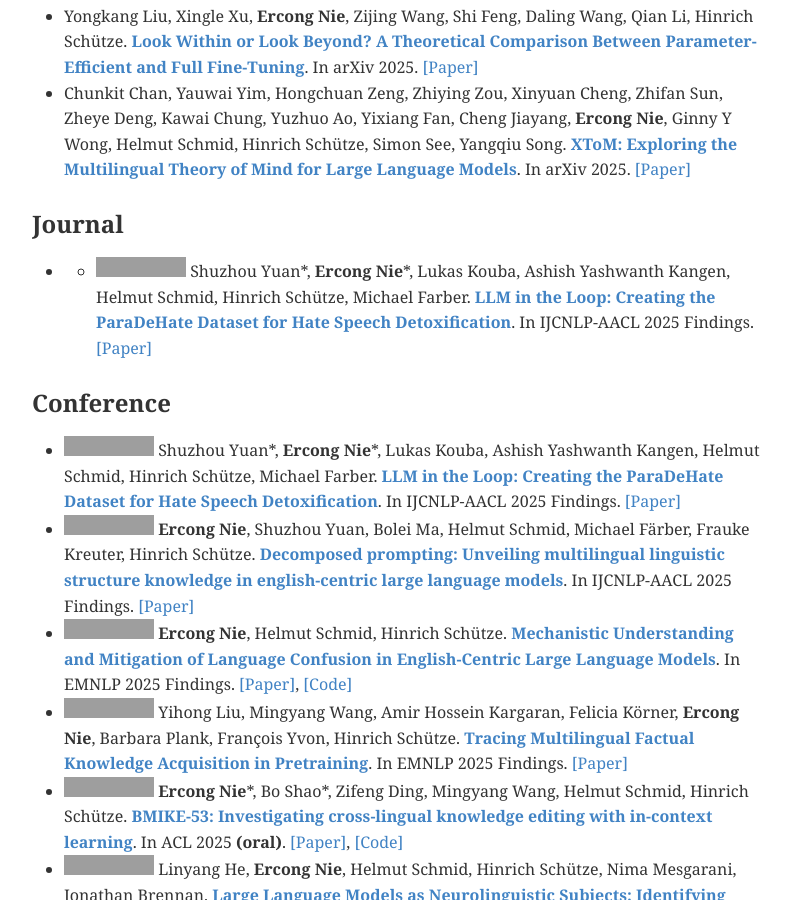
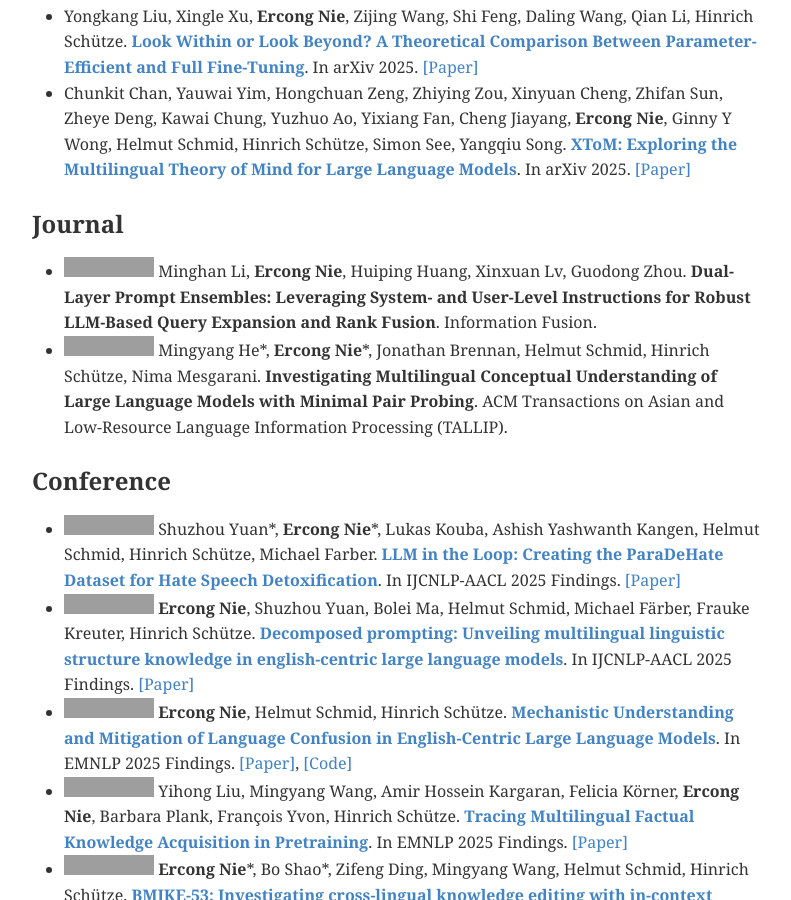
Before and after one commit to ercong21/ercong21.github.io, a Jekyll site: the page built from pages/publications.md, in a window 1280 px wide and 900 px high, scrolled down 625 px. Shown: the whole window, without its empty margins (118-909 px from the left). Built offline with Jekyll 4.4.1, drawn with Linux system fonts in a browser that asks for light colours; grey boxes are pictures that could not be loaded.

Commit message:
update pubs

```diff
--- a/pages/publications.md
+++ b/pages/publications.md
@@ -15,7 +15,8 @@ permalink: /publications/
 - Chunkit Chan, Yauwai Yim, Hongchuan Zeng, Zhiying Zou, Xinyuan Cheng, Zhifan Sun, Zheye Deng, Kawai Chung, Yuzhuo Ao, Yixiang Fan, Cheng Jiayang, **Ercong Nie**, Ginny Y Wong, Helmut Schmid, Hinrich Schütze, Simon See, Yangqiu Song. [**XToM: Exploring the Multilingual Theory of Mind for Large Language Models**](https://arxiv.org/pdf/2506.02461). In arXiv 2025. [[Paper]](https://arxiv.org/pdf/2506.02461)
 
 ### Journal
-- - ![IF-15.5](https://img.shields.io/badge/IF-15.5-red) Shuzhou Yuan*, **Ercong Nie**\*, Lukas Kouba, Ashish Yashwanth Kangen, Helmut Schmid, Hinrich Schütze, Michael Farber. [**LLM in the Loop: Creating the ParaDeHate Dataset for Hate Speech Detoxification**](https://arxiv.org/pdf/2506.01484). In IJCNLP-AACL 2025 Findings. [[Paper]](https://arxiv.org/pdf/2506.01484)
+- ![IF-15.5](https://img.shields.io/badge/IF-15.5-red) Minghan Li, **Ercong Nie**, Huiping Huang, Xinxuan Lv, Guodong Zhou. **Dual-Layer Prompt Ensembles: Leveraging System- and User-Level Instructions for Robust LLM-Based Query Expansion and Rank Fusion**. Information Fusion.
+- ![IF-2.0](https://img.shields.io/badge/IF-15.5-red) Mingyang He*, **Ercong Nie**\*, Jonathan Brennan, Helmut Schmid, Hinrich Schütze, Nima Mesgarani. **Investigating Multilingual Conceptual Understanding of Large Language Models with Minimal Pair Probing**. ACM Transactions on Asian and Low-Resource Language Information Processing (TALLIP).
 
 ### Conference
 - ![IJCNLP-AACL’25](https://img.shields.io/badge/IJCNLP--AACL-2025-blue) Shuzhou Yuan*, **Ercong Nie**\*, Lukas Kouba, Ashish Yashwanth Kangen, Helmut Schmid, Hinrich Schütze, Michael Farber. [**LLM in the Loop: Creating the ParaDeHate Dataset for Hate Speech Detoxification**](https://arxiv.org/pdf/2506.01484). In IJCNLP-AACL 2025 Findings. [[Paper]](https://arxiv.org/pdf/2506.01484)
```
